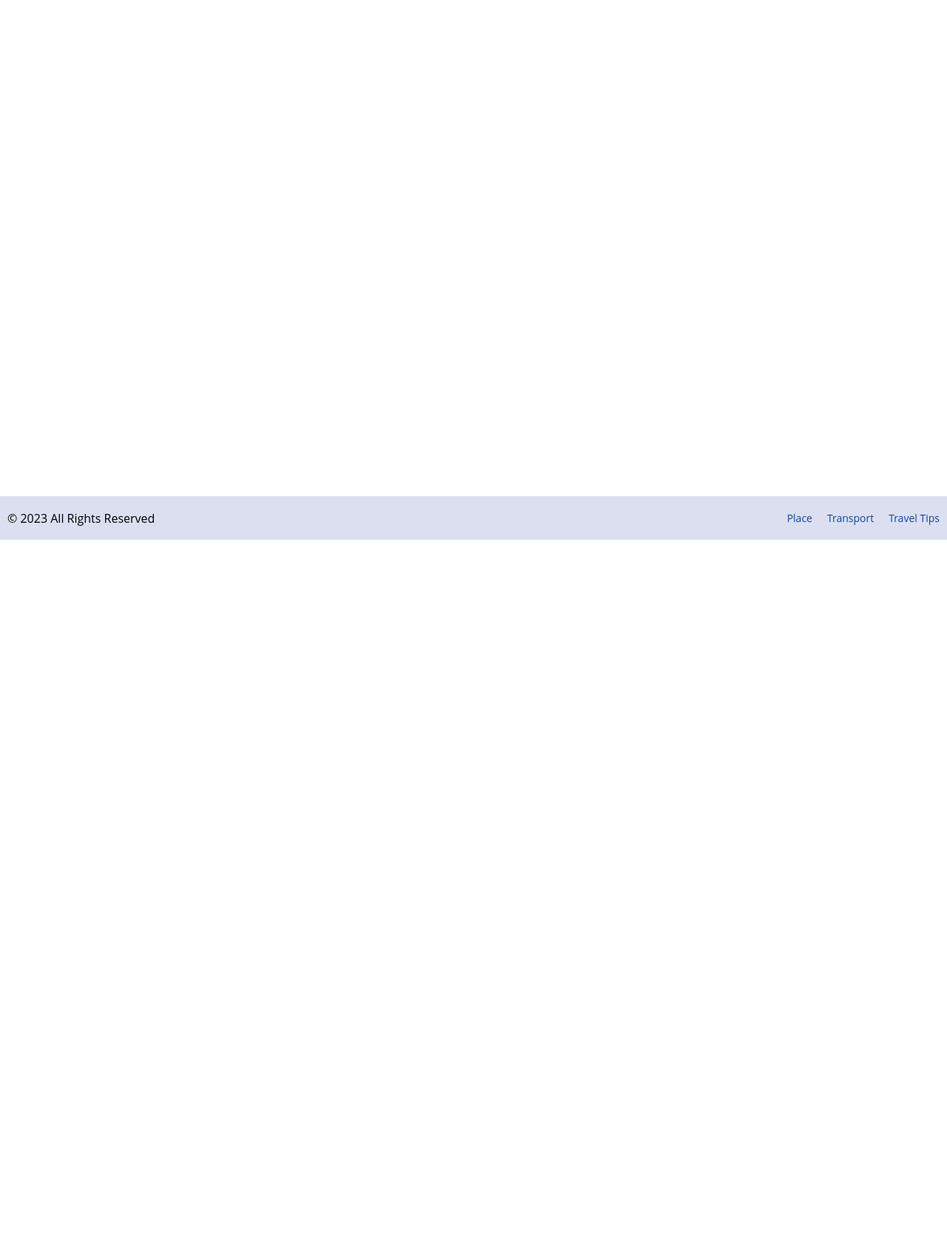
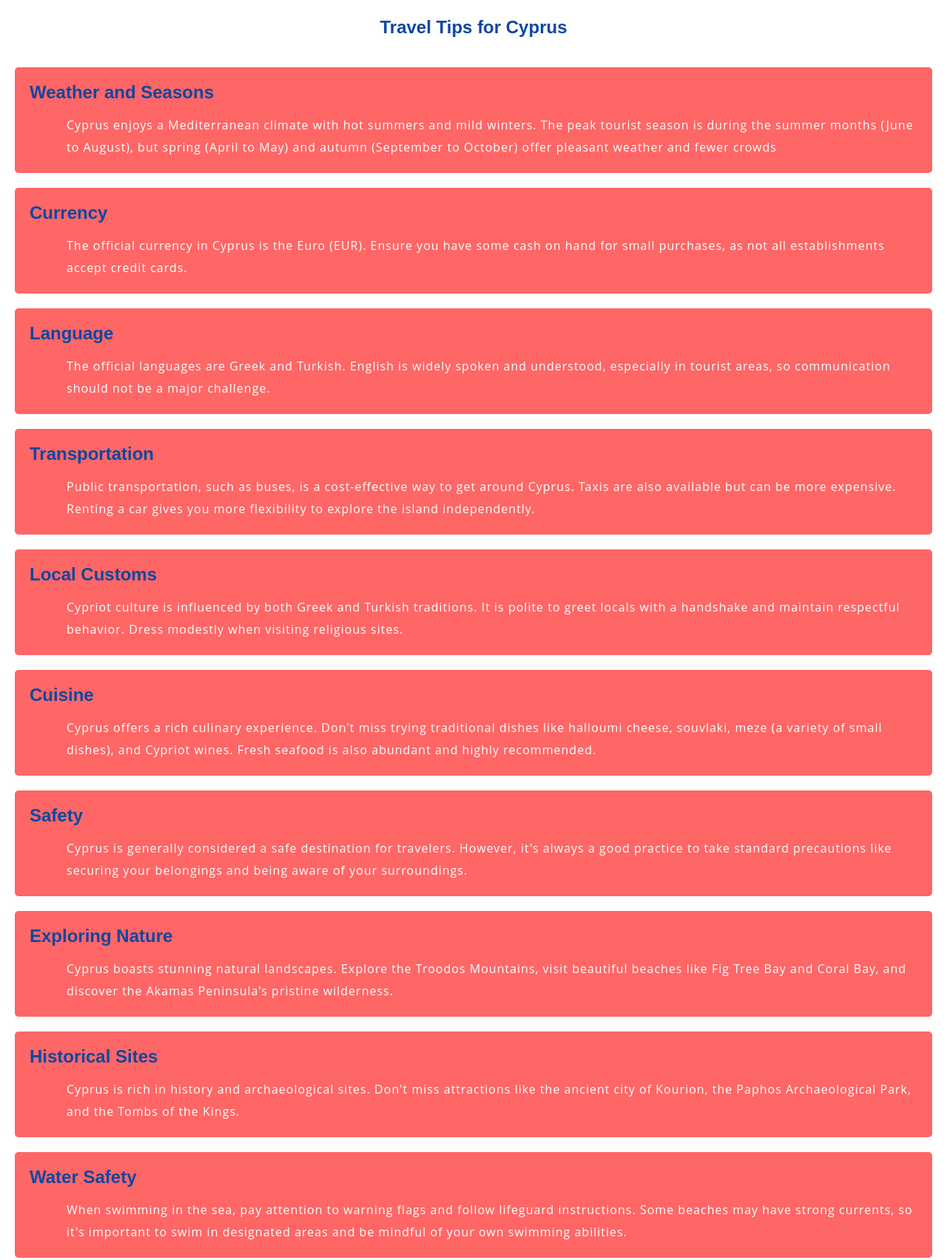
Before and after one commit to olulat/fma2, a plain HTML site: page travel_tips.html in a window 1280 px wide. Shown: the part 70-1774 px from the top of the page at 74% size. Before the commit the page ends 800 px from the top, so only its background shows below. Drawn offline with Linux system fonts and the light colour scheme.

Commit message:
Tips done

```diff
--- a/style.css
+++ b/style.css
@@ -221,7 +221,7 @@ nav {
   flex-wrap: wrap;
   gap: 32px;
   max-width: 1200px;
-  margin: auto;
+  margin: 140px auto auto;
 }
 
 .card{
@@ -301,29 +301,6 @@ content: "";
   background-color: rgba(0, 0, 0, 0.3);
 }
 
-
-/* Footer  */
-
-footer {
-  padding: 0 10px;
-  background: #dcdfef;
-  display: flex;
-  justify-content: center;
-  align-items: center;
-  margin-top: auto;
-}
-
-.footerLinks {
-  display: flex;
-  gap: 20px;
-  flex-wrap: wrap;
-  margin-left: auto;
-}
-
-.footer-text {
-  width: 100%;
-}
-
 /* Transport  */
 
 .transport-heading {
@@ -354,12 +331,12 @@ footer {
 
 }
 
-.transport-heading h3{
+.transport-heading h3 {
   font-size: 2rem;
   text-align: center;
 }
 
-.transport{
+.transport {
   height: 100%;
   display: flex;
   flex-direction: column;
@@ -375,7 +352,7 @@ footer {
   justify-content: space-between;
 }
 
-.transport-text{
+.transport-text {
   width: 50%;
   height: 100%;
   background: rgba(255, 0, 0, 0.5);
@@ -384,10 +361,11 @@ footer {
   border-bottom-left-radius: 20px;
 }
 
-.transport-img{
+.transport-img {
   width: 50%;
 }
-.transport-img iframe{
+
+.transport-img iframe {
   border-top-right-radius: 20px;
   border-bottom-right-radius: 20px;
   height: 100%;
@@ -395,14 +373,14 @@ footer {
   border: none;
 }
 
-.transport-list{
+.transport-list {
   display: flex;
   flex-direction: column;
   gap: 30px;
 }
 
-.transport-list li{
-  display:flex;
+.transport-list li {
+  display: flex;
   align-items: center;
   gap: 20px;
   background: #ffffff;
@@ -410,6 +388,56 @@ footer {
   border-radius: 10px;
   color: #333333;
 }
+
+/* Tips  */
+
+.tips {
+  display: flex;
+  flex-direction: column;
+  gap: 20px;
+  padding: 0 20px;
+
+}
+
+.tips article {
+  display: flex;
+  flex-direction: column;
+  gap: 15px;
+  padding: 20px;
+  border-radius: 5px;
+  background: rgba(255, 0, 0, 0.6);
+}
+
+.tips article p {
+  padding-left: 50px;
+  color: #ffffff;
+  line-height: 30px;
+  letter-spacing: 1px;
+}
+
+
+/* Footer  */
+
+footer {
+  padding: 0 10px;
+  background: #dcdfef;
+  display: flex;
+  justify-content: center;
+  align-items: center;
+  margin-top: auto;
+}
+
+.footerLinks {
+  display: flex;
+  gap: 20px;
+  flex-wrap: wrap;
+  margin-left: auto;
+}
+
+.footer-text {
+  width: 100%;
+}
+
 
 
 /* Media Queries */
@@ -454,6 +482,7 @@ footer {
 
     .cardRow {
   padding: 0 20px;
+  margin: auto;
     }
 
     .card {
@@ -492,6 +521,12 @@ footer {
       border-bottom-right-radius: 0;
       }
 
+      /* Tips  */
+
+    .tips article p {
+      padding-left: 25px;
+
+    }
 
   /* Footer  */
 
--- a/travel_tips.html
+++ b/travel_tips.html
@@ -4,7 +4,7 @@
     <meta charset="UTF-8">
     <meta name="viewport" content="width=device-width, initial-scale=1.0">
     <link rel="stylesheet" href="style.css">
-    <title>Travel Tips</title>
+    <title>Travel Tips for Cyprus</title>
 </head>
 <body>
     <header class="container">
@@ -19,6 +19,79 @@
         </nav>
     </header>
 
+    <main>
+
+        <section class="tips">
+        <h1 class="heading">Travel Tips for Cyprus</h1>
+
+        <article>
+            <h2>Weather and Seasons</h2>
+            <p>Cyprus enjoys a Mediterranean climate with hot summers and mild winters. The peak tourist season is during the
+                summer
+                months (June to August), but spring (April to May) and autumn (September to October) offer pleasant weather and
+                fewer crowds</p>
+        </article>
+
+        <article>
+            <h2>Currency</h2>
+            <p>The official currency in Cyprus is the Euro (EUR). Ensure you have some cash on hand for small purchases, as not all
+            establishments accept credit cards.</p>
+        </article>
+
+        <article>
+            <h2>Language</h2>
+            <p>The official languages are Greek and Turkish. English is widely spoken and understood, especially in tourist areas, so
+            communication should not be a major challenge. </p>
+        </article>
+
+        <article>
+            <h2>Transportation</h2>
+            <p>Public transportation, such as buses, is a cost-effective way to get around Cyprus. Taxis are also available but can be
+            more expensive. Renting a car gives you more flexibility to explore the island independently.</p>
+        </article>
+
+        <article>
+            <h2>Local Customs</h2>
+            <p>Cypriot culture is influenced by both Greek and Turkish traditions. It is polite to greet locals with a handshake and
+            maintain respectful behavior. Dress modestly when visiting religious sites.</p>
+        </article>
+
+        <article>
+            <h2>Cuisine</h2>
+            <p>Cyprus offers a rich culinary experience. Don't miss trying traditional dishes like halloumi cheese, souvlaki, meze (a
+            variety of small dishes), and Cypriot wines. Fresh seafood is also abundant and highly recommended.</p>
+        </article>
+
+        <article>
+            <h2>Safety</h2>
+            <p>Cyprus is generally considered a safe destination for travelers. However, it's always a good practice to take standard
+            precautions like securing your belongings and being aware of your surroundings.</p>
+        </article>
+
+
+        <article>
+            <h2>Exploring Nature</h2>
+            <p>Cyprus boasts stunning natural landscapes. Explore the Troodos Mountains, visit beautiful beaches like Fig Tree Bay and
+            Coral Bay, and discover the Akamas Peninsula's pristine wilderness.</p>
+        </article>
+
+
+        <article>
+            <h2>Historical Sites</h2>
+            <p>Cyprus is rich in history and archaeological sites. Don't miss attractions like the ancient city of Kourion, the Paphos
+            Archaeological Park, and the Tombs of the Kings.</p>
+        </article>
+
+        <article>
+            <h2>Water Safety</h2>
+            <p>When swimming in the sea, pay attention to warning flags and follow lifeguard instructions. Some beaches may have strong
+            currents, so it's important to swim in designated areas and be mindful of your own swimming abilities.</p>
+        </article>
+
+
+        </section>
+    </main>
+
 
     <footer>
         <p class="footer-text"> © <span id="current-year">2023</span> All Rights Reserved</p>
```
